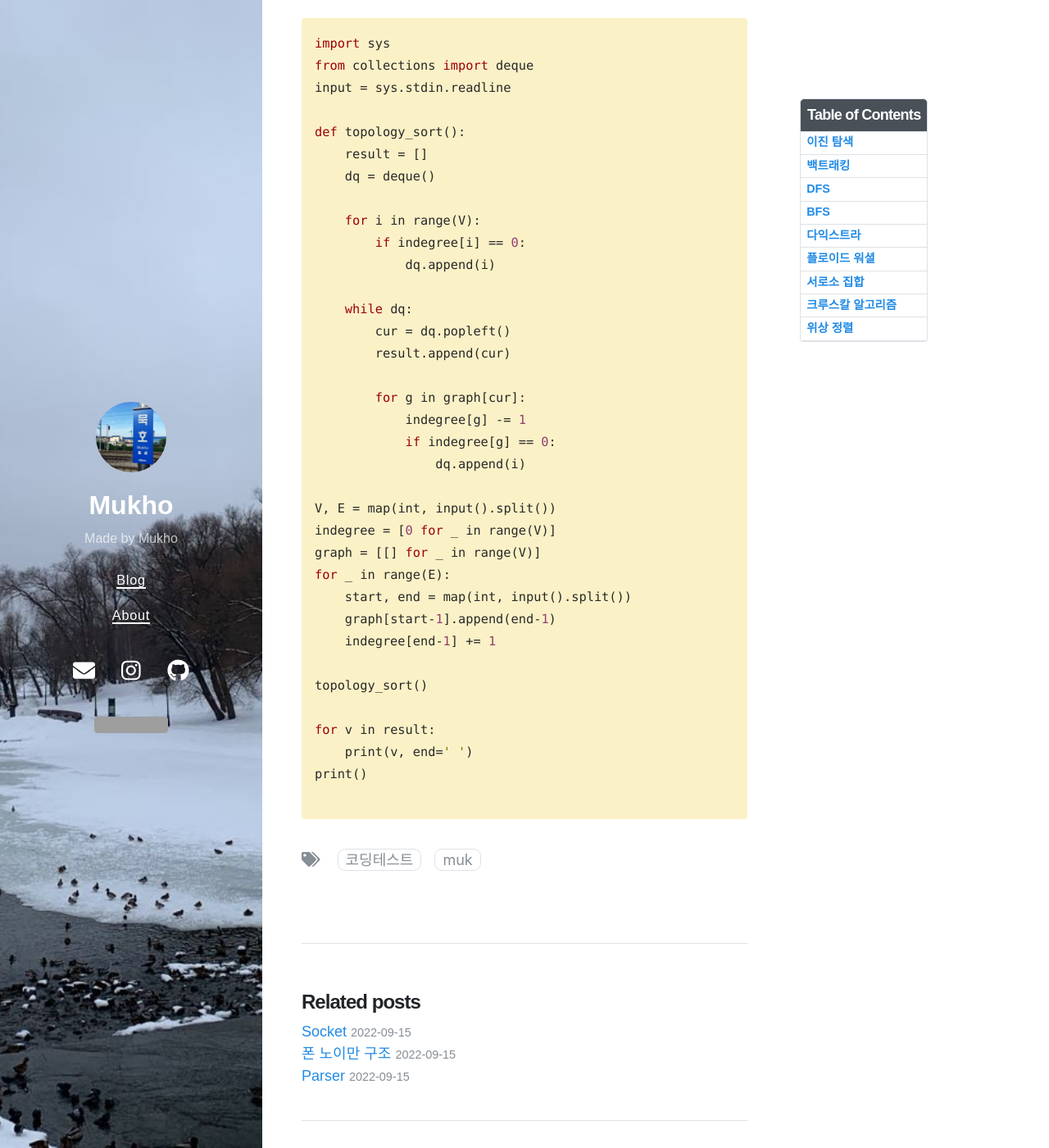
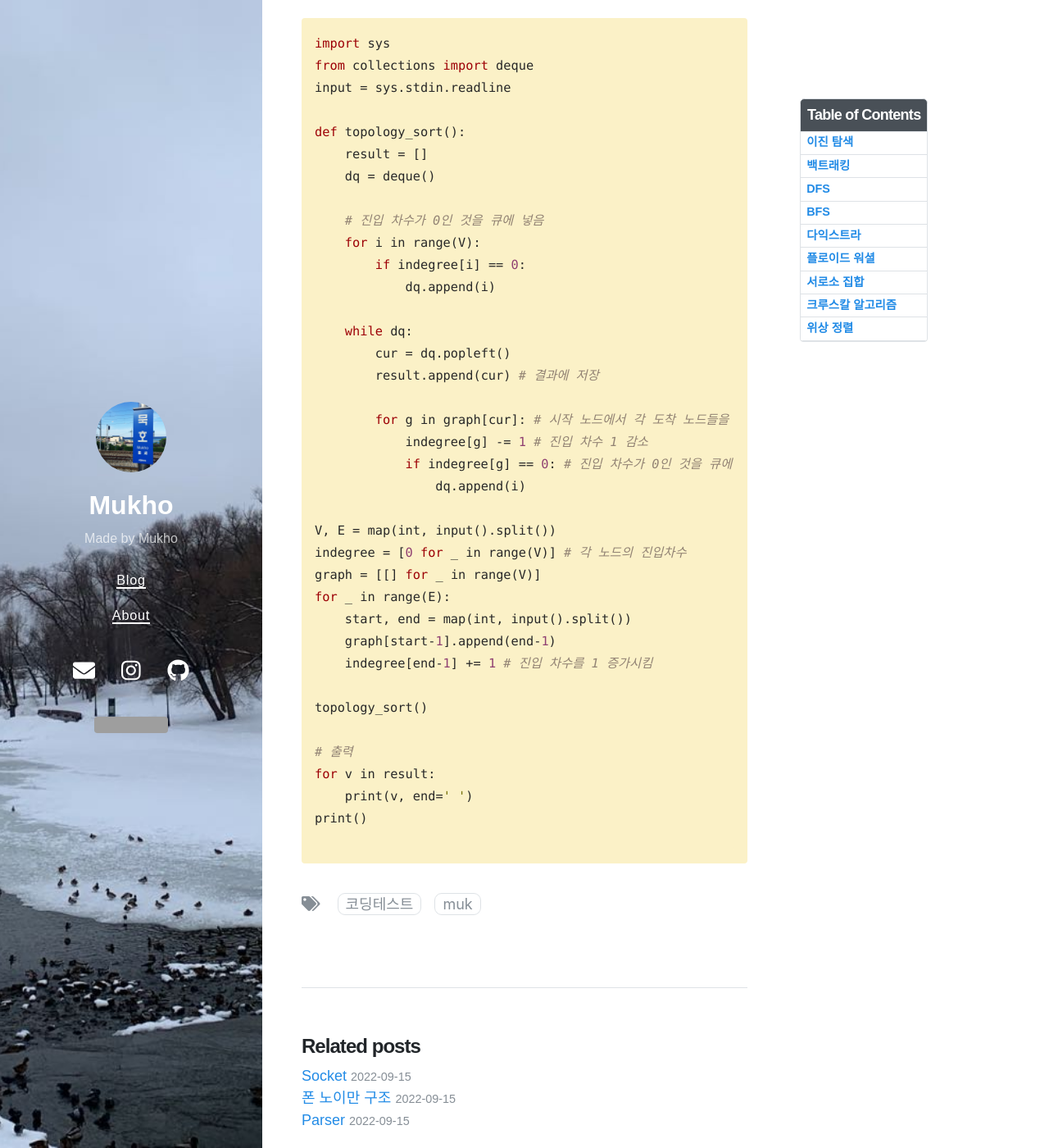
Before and after one commit to mukhoplus/mukhoplus.github.io, a Jekyll site: the page built from _posts/2022-08-29-코딩테스트 낙서장3.md, in a window 1280 px wide and 1400 px high, scrolled down 10020 px. Shown: the whole window at 82% size. Built offline with Jekyll 4.4.1, drawn with Linux system fonts in a browser that asks for light colours; nearby versions of some CDN libraries; comment, search, counter and statistics services are not loaded; grey boxes are pictures that could not be loaded.

Commit message:
Update: 위상 정렬-주석

```diff
--- a/_posts/2022-08-29-코딩테스트 낙서장3.md
+++ b/_posts/2022-08-29-코딩테스트 낙서장3.md
@@ -380,29 +380,31 @@ def topology_sort():
     result = []
     dq = deque()
 
+    # 진입 차수가 0인 것을 큐에 넣음
     for i in range(V):
         if indegree[i] == 0:
             dq.append(i)
 
     while dq:
         cur = dq.popleft()
-        result.append(cur)
+        result.append(cur) # 결과에 저장
 
-        for g in graph[cur]:
-            indegree[g] -= 1
-            if indegree[g] == 0:
+        for g in graph[cur]: # 시작 노드에서 각 도착 노드들을 확인
+            indegree[g] -= 1 # 진입 차수 1 감소
+            if indegree[g] == 0: # 진입 차수가 0인 것을 큐에 넣음(2)
                 dq.append(i)
 
 V, E = map(int, input().split())
-indegree = [0 for _ in range(V)]
+indegree = [0 for _ in range(V)] # 각 노드의 진입차수
 graph = [[] for _ in range(V)]
 for _ in range(E):
     start, end = map(int, input().split())
     graph[start-1].append(end-1)
-    indegree[end-1] += 1
+    indegree[end-1] += 1 # 진입 차수를 1 증가시킴
 
 topology_sort()
 
+# 출력
 for v in result:
     print(v, end=' ')
 print()
```
